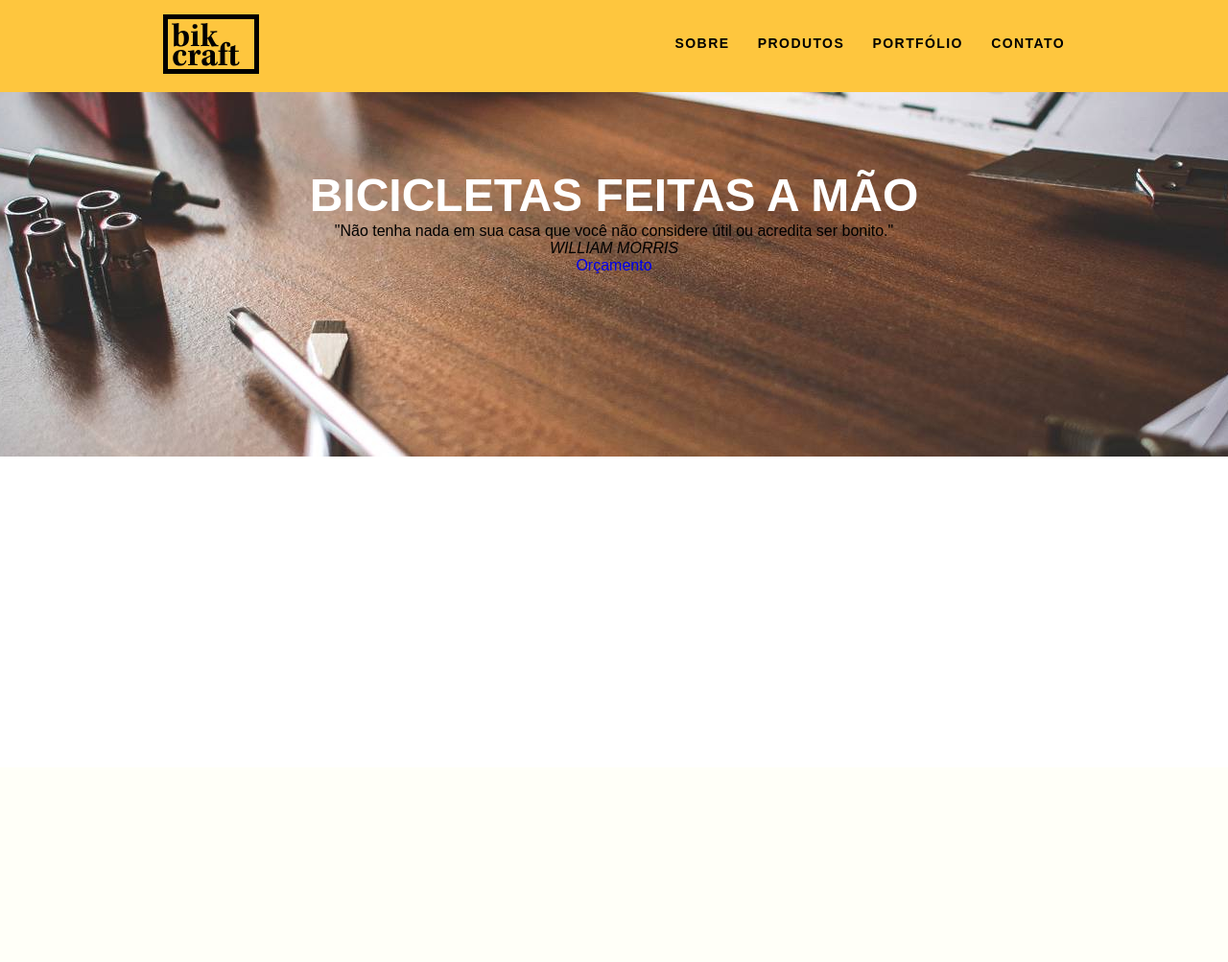
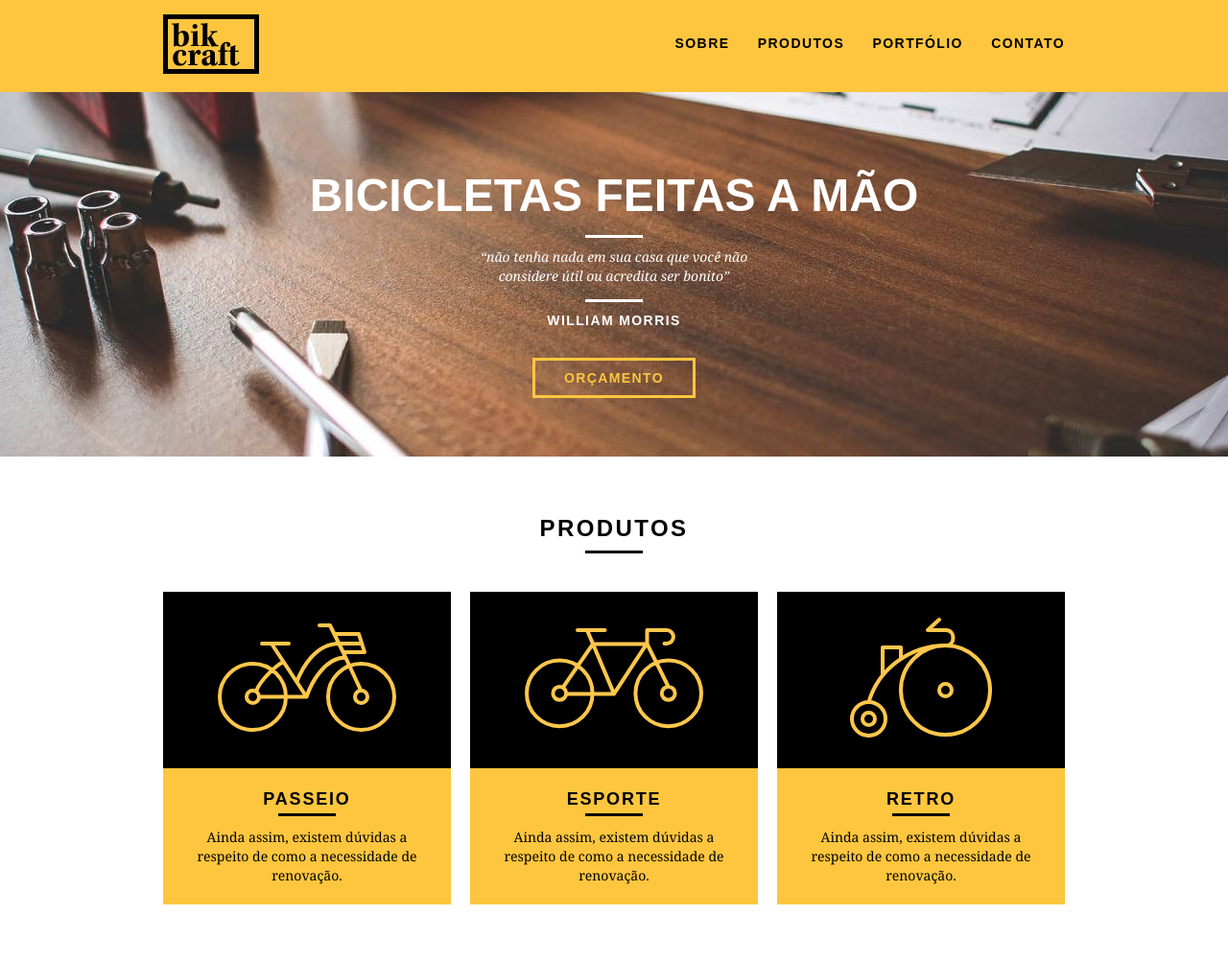
Before and after one commit to GuilhermeFRocha/Bikcraft-origamid, a PHP site: page / in a window 1280 px wide. Shown: the whole page at 96% size. Before the commit the page ends 476 px from the top, so only its background shows below. Run offline with PHP 8.4, Linux system fonts and the light colour scheme.

Commit message:
Adicionando pagina produtos

```diff
--- a/web/css/style.css
+++ b/web/css/style.css
@@ -1,25 +1,77 @@
-/*Estilos Gerais */
+/* Estilos Gerais */
+
 body {
-  font-family: arial, helvetica, sans-serif;
+  font-family: Arial, Helvetica, sans-serif;
 }
-/*Header*/
+
+p {
+  font-family: Georgia, "Times New Roman", serif;
+  font-size: 14px;
+  line-height: 20px;
+}
+
+.btn {
+  border: 3px solid #fec63e;
+  padding: 10px 30px;
+  color: #fec63e;
+  font-size: 14px;
+  line-height: 20px;
+  text-transform: uppercase;
+  font-weight: bold;
+  letter-spacing: 0.1em;
+}
+
+.btn:hover {
+  color: #fff;
+  border-color: #fff;
+}
+
+.btn.btn-preto:hover {
+  color: #000;
+  border-color: #000;
+}
+
+.subtitulo {
+  font-size: 24px;
+  line-height: 30px;
+  font-weight: bold;
+  letter-spacing: 0.1em;
+  color: #000;
+  text-transform: uppercase;
+  text-align: center;
+  margin-bottom: 40px;
+}
+
+.subtitulo:after {
+  content: "";
+  display: block;
+  width: 60px;
+  height: 3px;
+  background: #000;
+  margin: 8px auto;
+}
+
+/* Header */
 
 .header {
   position: fixed;
   top: 0;
   width: 100%;
-  background: #fec63e;
+  background: #fec63e; /* Amarelo */
   padding: 15px 0;
+  z-index: 10;
 }
 
 .header_menu {
   text-align: right;
 }
+
 .header_menu ul li {
   display: inline-block;
   margin-left: 25px;
   margin-top: 20px;
 }
+
 .header_menu ul li a {
   color: #000;
   font-weight: bold;
@@ -33,19 +85,86 @@ body {
 .header_menu ul li a:hover {
   color: #fff;
 }
-/*Introdução */
+
+/* Introdução */
+
 .introducao {
   width: 100%;
   height: 380px;
   background: url("../img/bg.jpg") no-repeat center;
   background-size: cover;
-  margin-top: 78px;
+  margin-top: 96px;
   text-align: center;
   padding-top: 80px;
 }
+
 .introducao h1 {
   font-size: 48px;
   color: #fff;
   font-weight: bold;
   text-transform: uppercase;
 }
+
+.quote-externo {
+  max-width: 320px;
+  margin: 0 auto;
+  margin-bottom: 40px;
+  color: white;
+}
+
+.quote-externo p {
+  font-style: italic;
+}
+
+.quote-externo p:before,
+.quote-externo p:after {
+  content: "";
+  display: block;
+  width: 60px;
+  height: 3px;
+  background: #fff;
+  margin: 14px auto 10px auto;
+}
+
+.quote-externo cite {
+  font-style: normal;
+  font-weight: bold;
+  font-size: 14px;
+  letter-spacing: 0.1em;
+}
+
+/*Produtos*/
+
+.produtos {
+  padding: 60px 0;
+}
+
+.produtos_lista li {
+  background: #fec63e;
+  text-align: center;
+}
+.produtos_lista li h3 {
+  font-weight: bold;
+  font-size: 18px;
+  line-height: 25px;
+  text-transform: uppercase;
+  letter-spacing: 0.1em;
+  margin-top: 20px;
+  text-align: center;
+}
+.produtos_lista li h3:after {
+  content: "";
+  display: block;
+  width: 60px;
+  height: 3px;
+  background: #000;
+  margin: 2px auto;
+}
+.produtos_lista li p {
+  padding: 10px 20px 20px 20px;
+}
+
+.produtos_icone {
+  background: #000;
+  padding: 20px;
+}
--- a/web/index.html
+++ b/web/index.html
@@ -1,16 +1,13 @@
 <!DOCTYPE html>
 <html lang="pt-br">
-
 	<head>
-  <meta charset="UTF-8">
+		<meta charset="utf-8">
+		<title>Bikcraft</title>
 		<link rel="stylesheet" href="css/normalize.css">
 		<link rel="stylesheet" href="css/reset.css">
 		<link rel="stylesheet" href="css/grid.css">
-  <link rel="stylesheet" href="css/style.css">,
-
-  <title>Bikcraft</title>
+		<link rel="stylesheet" href="css/style.css">
 	</head>
-
 	<body>
 
 		<header class="header">
@@ -20,10 +17,10 @@
 				</a>
 				<nav class="grid-12 header_menu">
 					<ul>
-          <li><a href="sobre.html">Sobre </a></li>
-          <li><a href="produtos.html">Produtos </a></li>
+						<li><a href="sobre.html">Sobre</a></li>
+						<li><a href="produtos.html">Produtos</a></li>
 						<li><a href="portfolio.html">Portfólio</a></li>
-          <li><a href="contato.html">Contato </a></li>
+						<li><a href="contato.html">Contato</a></li>
 					</ul>
 				</nav>
 			</div>
@@ -33,13 +30,43 @@
 			<div class="container">
 				<h1>Bicicletas Feitas a Mão</h1>
 				<blockquote class="quote-externo">
-        <p>"Não tenha nada em sua casa que você não considere útil ou acredita ser bonito."</p>
+					<p>“não tenha nada em sua casa que você não considere útil ou acredita ser bonito”</p>
 					<cite>WILLIAM MORRIS</cite>
 				</blockquote>
 				<a href="produtos.html" class="btn">Orçamento</a>
 			</div>
 		</section>
 
+		<section class="produtos container">
+			<h2 class="subtitulo">Produtos</h2>
+			<ul class="produtos_lista">
+
+				<li class="grid-1-3">
+					<div class="produtos_icone">
+						<img src="img/produtos/passeio.svg" alt="Bikcraft Passeio">
+					</div>
+					<h3>Passeio</h3>
+					<p>Ainda assim, existem dúvidas a respeito de como a necessidade de renovação.</p>
+				</li>
+
+				<li class="grid-1-3">
+					<div class="produtos_icone">
+						<img src="img/produtos/esporte.svg" alt="Bikcraft Esporte">
+					</div>
+					<h3>Esporte</h3>
+					<p>Ainda assim, existem dúvidas a respeito de como a necessidade de renovação.</p>
+				</li>
+
+				<li class="grid-1-3">
+					<div class="produtos_icone">
+						<img src="img/produtos/retro.svg" alt="Bikcraft Retro">
+					</div>
+					<h3>Retro</h3>
+					<p>Ainda assim, existem dúvidas a respeito de como a necessidade de renovação.</p>
+				</li>
+
+
+		</section>
+
 	</body>
-
 </html>
```
Lines whose indentation alone changed are shown as unchanged.
